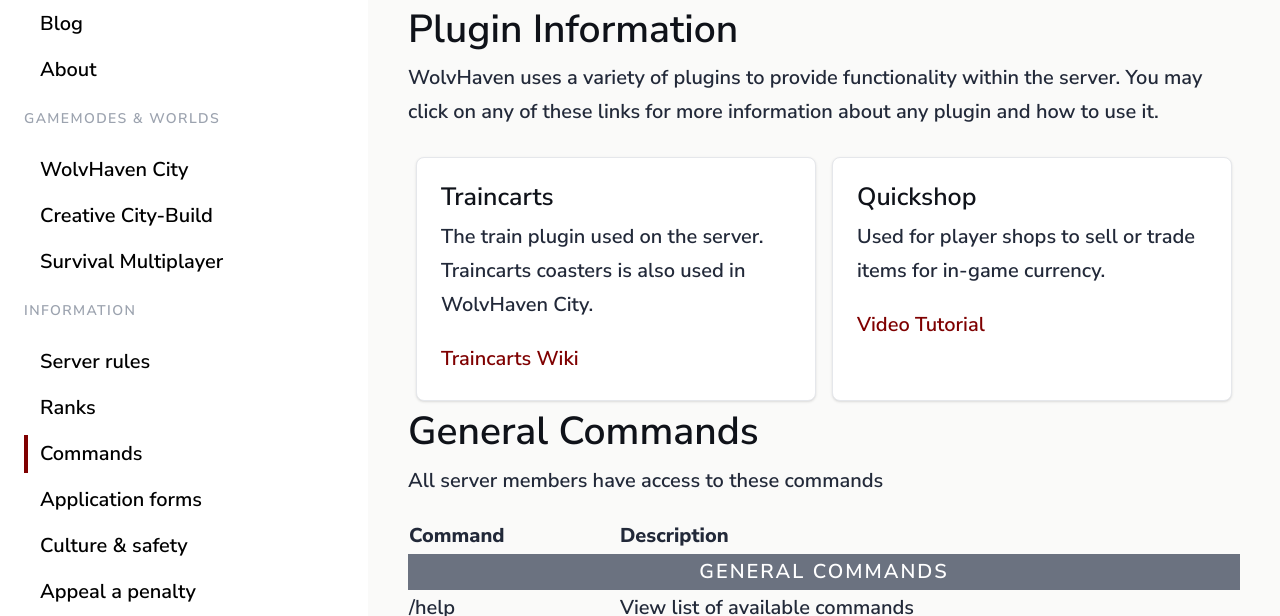
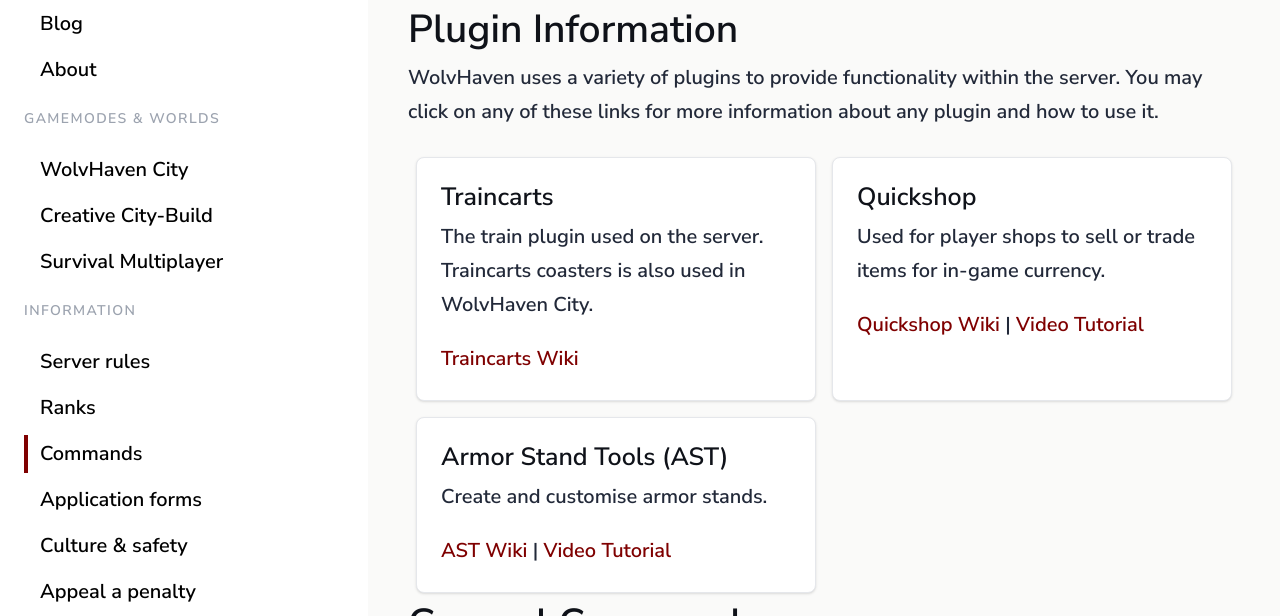
Before and after one commit to WolvHaven/wolvhaven.net, an Astro site: page /commands in a window 1280 px wide. Shown: the part 154-770 px from the top of the page. Built offline with nearby package versions, Linux system fonts and the light colour scheme; Astro itself is replaced by a stand-in of ours.

Commit message:
Added AST to commands page

```diff
--- a/src/pages/commands.astro
+++ b/src/pages/commands.astro
@@ -20,7 +20,14 @@
             <div class="w-full min-h-full p-6 bg-white border border-gray-200 rounded-lg shadow">
                 <h4>Quickshop</h4>
                 <p>Used for player shops to sell or trade items for in-game currency.</p>
-                <a href="https://www.youtube.com/watch?v=kM9otG8BEx0" target="_blank">Video Tutorial</a>
+                <a href="https://github.com/PotatoCraft-Studio/QuickShop-Reremake/wiki/Getting-Started" target="_blank">Quickshop Wiki</a> | <a href="https://www.youtube.com/watch?v=kM9otG8BEx0" target="_blank">Video Tutorial</a>
+            </div>
+        </div>
+        <div class="w-1/2 p-2">
+            <div class="w-full min-h-full p-6 bg-white border border-gray-200 rounded-lg shadow">
+                <h4>Armor Stand Tools (AST)</h4>
+                <p>Create and customise armor stands.</p>
+                <a href="https://github.com/St3venAU/ArmorStandTools?tab=readme-ov-file#commands" target="_blank">AST Wiki</a> | <a href="https://youtu.be/KL1U-PAC9-U?si=iBA9-HLfHMaM4edQ&t=43" target="_blank">Video Tutorial</a>
             </div>
         </div>
     </div>
```
